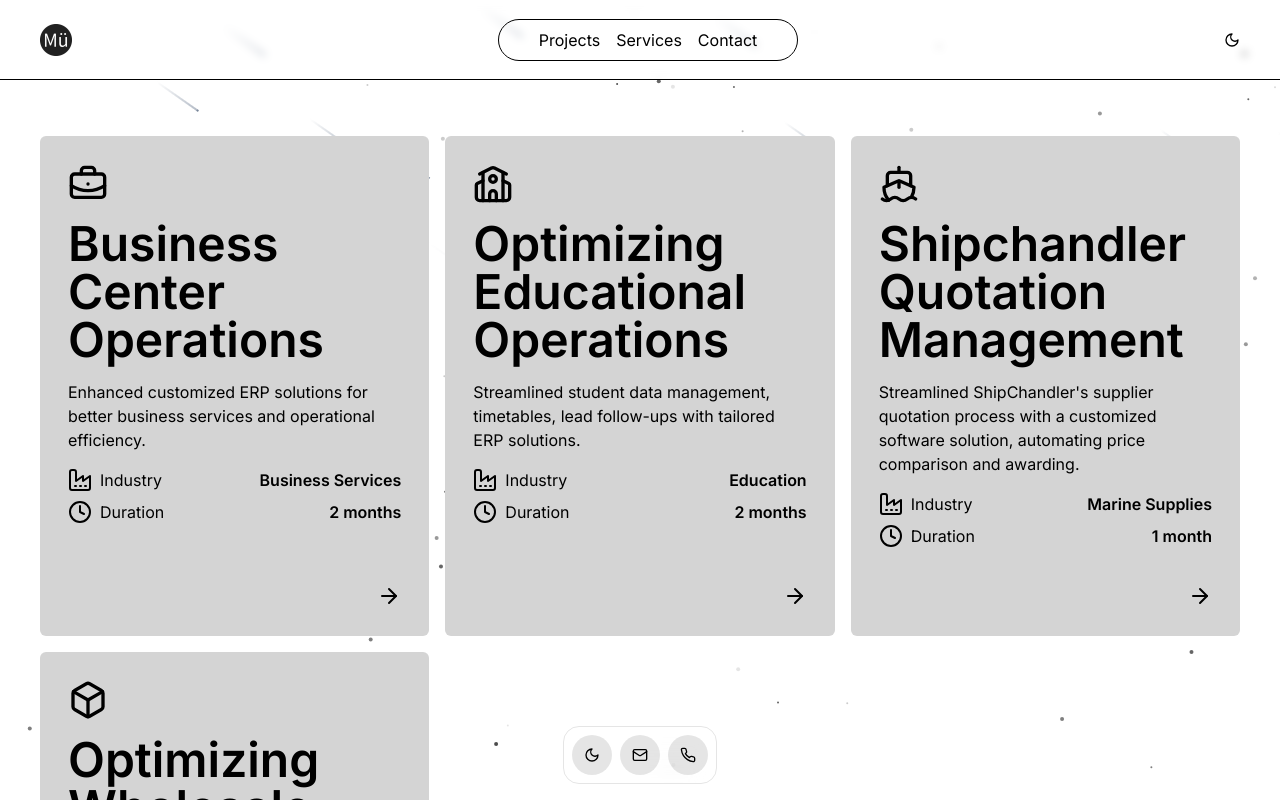
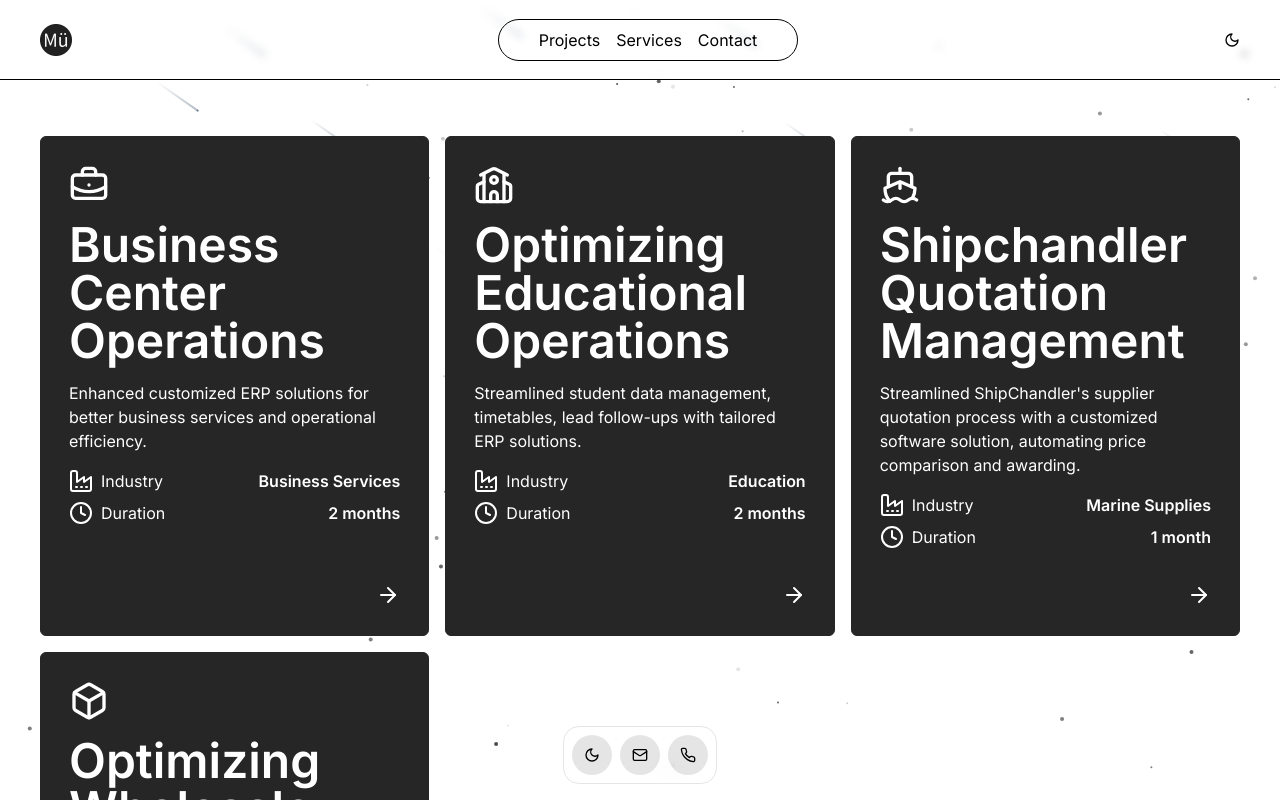
Before and after one commit to krutikmaru/mugen-new, a Next.js app: page /projects in a window 1280 px wide. Shown: the top 800 px of the page. Built offline with nearby package versions, Linux system fonts and the light colour scheme.

Commit message:
All recent changes

```diff
--- a/app/globals.css
+++ b/app/globals.css
@@ -25,3 +25,9 @@ body {
 ::-webkit-scrollbar-thumb:hover {
   @apply bg-neutral-500 dark:bg-neutral-600;
 }
+
+.scrollbar-hidden::-webkit-scrollbar {
+  display: none;
+  -ms-overflow-style: none;
+  scrollbar-width: none;
+}
--- a/app/lib/data/projects.tsx
+++ b/app/lib/data/projects.tsx
@@ -38,7 +38,7 @@ export const projects: Project[] = [
       {
         type: "h1",
         data: "Challenges",
-        tailwindCss: "mb-2 text-5xl text-black dark:text-white",
+        tailwindCss: "mb-2 text-3xl font-medium text-black dark:text-white",
       },
       {
         type: "p",
@@ -49,12 +49,12 @@ export const projects: Project[] = [
       {
         type: "h1",
         data: "Solutions Provided",
-        tailwindCss: "mb-2 text-5xl text-black dark:text-white",
+        tailwindCss: "mb-2 text-3xl font-medium text-black dark:text-white",
       },
       {
         type: "h2",
         data: "1. Software Implementation for Business Operations:",
-        tailwindCss: "mb-2 text-2xl text-black dark:text-white",
+        tailwindCss: "mb-2 text-xl text-black dark:text-white",
       },
       {
         type: "li",
@@ -76,7 +76,7 @@ export const projects: Project[] = [
       {
         type: "h2",
         data: "2. HRMS System Implementation:",
-        tailwindCss: "mb-2 text-2xl text-black dark:text-white",
+        tailwindCss: "mb-2 text-xl text-black dark:text-white",
       },
       {
         type: "li",
@@ -96,7 +96,7 @@ export const projects: Project[] = [
       {
         type: "h2",
         data: "3. Lead Management System for Sales Team:",
-        tailwindCss: "mb-2 text-2xl text-black dark:text-white",
+        tailwindCss: "mb-2 text-xl text-black dark:text-white",
       },
       {
         type: "li",
@@ -116,7 +116,7 @@ export const projects: Project[] = [
       {
         type: "h2",
         data: "Client Testimonial:",
-        tailwindCss: "mb-2 text-2xl text-black dark:text-white",
+        tailwindCss: "mb-2 text-xl text-black dark:text-white",
       },
       {
         type: "p",
@@ -151,7 +151,7 @@ export const projects: Project[] = [
       {
         type: "h1",
         data: "Challenges",
-        tailwindCss: "mb-2 text-5xl text-black dark:text-white",
+        tailwindCss: "mb-2 text-3xl font-medium text-black dark:text-white",
       },
       {
         type: "p",
@@ -161,12 +161,12 @@ export const projects: Project[] = [
       {
         type: "h1",
         data: "Solutions Provided",
-        tailwindCss: "mb-2 text-5xl text-black dark:text-white",
+        tailwindCss: "mb-2 text-3xl font-medium text-black dark:text-white",
       },
       {
         type: "h2",
         data: "Comprehensive Student Data Management:",
-        tailwindCss: "mb-2 text-2xl text-black dark:text-white",
+        tailwindCss: "mb-2 text-xl text-black dark:text-white",
       },
       {
         type: "p",
@@ -176,7 +176,7 @@ export const projects: Project[] = [
       {
         type: "h2",
         data: "Timetable Organization:",
-        tailwindCss: "mb-2 text-2xl text-black dark:text-white",
+        tailwindCss: "mb-2 text-xl text-black dark:text-white",
       },
       {
         type: "p",
@@ -187,7 +187,7 @@ export const projects: Project[] = [
       {
         type: "h2",
         data: "Lead Follow-up System:",
-        tailwindCss: "mb-2 text-2xl text-black dark:text-white",
+        tailwindCss: "mb-2 text-xl text-black dark:text-white",
       },
       {
         type: "p",
@@ -197,7 +197,7 @@ export const projects: Project[] = [
       {
         type: "h2",
         data: "Attendance Management and Parent Communication:",
-        tailwindCss: "mb-2 text-2xl text-black dark:text-white",
+        tailwindCss: "mb-2 text-xl text-black dark:text-white",
       },
       {
         type: "li",
@@ -217,7 +217,7 @@ export const projects: Project[] = [
       {
         type: "h2",
         data: "Outcome:",
-        tailwindCss: "mb-2 text-2xl text-black dark:text-white",
+        tailwindCss: "mb-2 text-xl text-black dark:text-white",
       },
       {
         type: "p",
@@ -227,7 +227,7 @@ export const projects: Project[] = [
       {
         type: "h2",
         data: "Client Testimonial:",
-        tailwindCss: "mb-2 text-2xl text-black dark:text-white",
+        tailwindCss: "mb-2 text-xl text-black dark:text-white",
       },
       {
         type: "p",
@@ -261,7 +261,7 @@ export const projects: Project[] = [
       {
         type: "h1",
         data: "Challenges",
-        tailwindCss: "mb-2 text-5xl text-black dark:text-white",
+        tailwindCss: "mb-2 text-3xl font-medium text-black dark:text-white",
       },
       {
         type: "p",
@@ -271,12 +271,12 @@ export const projects: Project[] = [
       {
         type: "h1",
         data: "Solutions Provided",
-        tailwindCss: "mb-2 text-5xl text-black dark:text-white",
+        tailwindCss: "mb-2 text-3xl font-medium text-black dark:text-white",
       },
       {
         type: "h2",
         data: "1. Automated Quotation Management:",
-        tailwindCss: "mb-2 text-2xl text-black dark:text-white",
+        tailwindCss: "mb-2 text-xl text-black dark:text-white",
       },
       {
         type: "li",
@@ -291,7 +291,7 @@ export const projects: Project[] = [
       {
         type: "h2",
         data: "2. Quotation Awarding System:",
-        tailwindCss: "mb-2 text-2xl text-black dark:text-white",
+        tailwindCss: "mb-2 text-xl text-black dark:text-white",
       },
       {
         type: "li",
@@ -306,7 +306,7 @@ export const projects: Project[] = [
       {
         type: "h2",
         data: "3. Customized Features:",
-        tailwindCss: "mb-2 text-2xl text-black dark:text-white",
+        tailwindCss: "mb-2 text-xl text-black dark:text-white",
       },
       {
         type: "li",
@@ -321,7 +321,7 @@ export const projects: Project[] = [
       {
         type: "h2",
         data: "Outcome:",
-        tailwindCss: "mb-2 text-2xl text-black dark:text-white",
+        tailwindCss: "mb-2 text-xl text-black dark:text-white",
       },
       {
         type: "p",
@@ -356,7 +356,7 @@ export const projects: Project[] = [
       {
         type: "h1",
         data: "About the Client",
-        tailwindCss: "mb-2 text-5xl text-black dark:text-white",
+        tailwindCss: "mb-2 text-3xl font-medium text-black dark:text-white",
       },
       {
         type: "p",
@@ -366,7 +366,7 @@ export const projects: Project[] = [
       {
         type: "h1",
         data: "Challenges",
-        tailwindCss: "mb-2 text-5xl text-black dark:text-white",
+        tailwindCss: "mb-2 text-3xl font-medium text-black dark:text-white",
       },
       {
         type: "p",
@@ -376,12 +376,12 @@ export const projects: Project[] = [
       {
         type: "h1",
         data: "Solutions Provided",
-        tailwindCss: "mb-2 text-5xl text-black dark:text-white",
+        tailwindCss: "mb-2 text-3xl font-medium text-black dark:text-white",
       },
       {
         type: "h2",
         data: "1. Custom Dashboard Implementation:",
-        tailwindCss: "mb-2 text-2xl text-black dark:text-white",
+        tailwindCss: "mb-2 text-xl text-black dark:text-white",
       },
       {
         type: "li",
@@ -396,7 +396,7 @@ export const projects: Project[] = [
       {
         type: "h2",
         data: "2. System Customization:",
-        tailwindCss: "mb-2 text-2xl text-black dark:text-white",
+        tailwindCss: "mb-2 text-xl text-black dark:text-white",
       },
       {
         type: "li",
@@ -411,7 +411,7 @@ export const projects: Project[] = [
       {
         type: "h2",
         data: "Outcome:",
-        tailwindCss: "mb-2 text-2xl text-black dark:text-white",
+        tailwindCss: "mb-2 text-xl text-black dark:text-white",
       },
       {
         type: "p",
--- a/app/page.tsx
+++ b/app/page.tsx
@@ -12,7 +12,7 @@ export default function Home() {
       <Customers />
       <Services />
       <Details />
-      <Benefits />
+      {/* <Benefits /> */}
       <BenefitsBentoGrid />
     </div>
   );
--- a/app/projects/page.tsx
+++ b/app/projects/page.tsx
@@ -5,6 +5,7 @@ import { useRouter } from "next/navigation";
 import { projects } from "../lib/data/projects";
 import { ArrowRight, Clock, Factory } from "lucide-react";
 import { Project } from "../lib/types/project";
+import { CardSpotlight } from "@/components/ui/card-spotlight";
 
 const Page = () => {
   return (
@@ -41,37 +42,19 @@ const OverviewProjectCard = ({
   const [shouldAppear, setShouldAppear] = useState(false);
   const router = useRouter();
   const handleCardClick = () => {
-    // setIsClicked(true);
-    // setTimeout(() => {
-    //   setShouldAppear(true);
-    //   setTimeout(() => {
-    //     // navigate("/projects/krutik");
-    //   }, 500);
-    // }, 300);
     router.push(`/projects/${project.id}`);
   };
 
   return (
     <>
-      <motion.div
-        className="h-[500px] min-w-full bg-neutral-300 dark:bg-neutral-900 md:min-w-[300px] flex flex-col rounded-md overflow-hidden lg:mb-0 relative p-7 cursor-pointer "
-        animate={{
-          scale: isClicked ? 100 : 1,
-          zIndex: isClicked ? 10 : 1,
-          rotate: isClicked ? "-30deg" : "0deg",
-        }}
-        transition={{ duration: 3.5 }}
+      <CardSpotlight
+        className="h-[500px] min-w-full md:min-w-[300px] bg-neutral-800 flex flex-col lg:mb-0 relative p-7 cursor-pointer "
         onClick={handleCardClick}
       >
-        {/* <img
-            src="/assets/images/gradients/gradient_background_1.jpg"
-            alt="background"
-            className="w-full h-full object-cover absolute top-0 left-0"
-          /> */}
-        <div className="relative z-10 h-full text-black dark:text-white">
+        <div className="relative z-10 h-full text-white">
           <div>
             <project.icon size={40} />
-            <h1 className="text-black dark:text-white text-5xl my-4 font-semibold flex flex-col items-start justify-start">
+            <h1 className="text-white text-5xl my-4 font-semibold flex flex-col items-start justify-start">
               {project.title}
             </h1>
             <p className="text-mugen-purple-dark mb-4">{project.overview}</p>
@@ -93,18 +76,10 @@ const OverviewProjectCard = ({
             </div>
           </div>
         </div>
-        <div className="relative text-black dark:text-white z-10 flex items-center justify-end text-5xl">
+        <div className="relative text-white z-10 flex items-center justify-end text-5xl">
           <ArrowRight />
         </div>
-      </motion.div>
-      <motion.div
-        animate={{
-          opacity: shouldAppear ? 1 : 0,
-          display: shouldAppear ? "block" : "none",
-        }}
-        transition={{ duration: 0.5 }}
-        className="fixed top-0 left-0 w-full h-screen bg-mugen-purple-dark z-[1000]"
-      ></motion.div>
+      </CardSpotlight>
     </>
   );
 };
--- a/app/ui/components/Projects/SectorIntegration.tsx
+++ b/app/ui/components/Projects/SectorIntegration.tsx
@@ -24,7 +24,7 @@ export default function SectorIntegrations({ project }: { project: Project }) {
         <h1 className="ml-2 mb-3 mt-6 text-xl text-black dark:text-white">
           Integrations
         </h1>
-        <div className="w-full flex justify-start items-center overflow-x-scroll pb-4">
+        <div className="w-full flex justify-start items-center overflow-x-scroll scrollbar-hidden pb-4">
           {project.integrations.map((integration) => {
             return (
               <div
--- a/app/ui/components/Projects/TimelineDifficulty.tsx
+++ b/app/ui/components/Projects/TimelineDifficulty.tsx
@@ -17,9 +17,11 @@ export default function TimelineDifficulty({ project }: { project: Project }) {
   return (
     <div className="h-auto w-full flex flex-col justify-start items-center">
       <div className="w-full h-auto mt-4 p-10  bg-[#fff] dark:bg-black  backdrop-blur-md border-2 border-[#dedede] dark:border-[#292929] rounded-md overflow-hidden flex justify-center items-center flex-col">
-        <div className="w-44 h-44 bg-gradient-to-br flex justify-center items-center text-7xl font-semibold  from-violet-500 to-fuchsia-500 rounded-md">
-          {project.timeline}
+        <div className="w-44 h-44 bg-gradient-to-br flex flex-col text-white justify-center items-center  font-semibold  from-violet-500 to-fuchsia-500 rounded-md">
+          <h3 className="text-7xl">{project.timeline}</h3>
+          <p>Months</p>
         </div>
+
         <span className="text-4xl mt-3 text-black dark:text-white">
           Timeline
         </span>
```
Also changed, not shown: app/lib/data/services.ts (+14 -8 lines).
